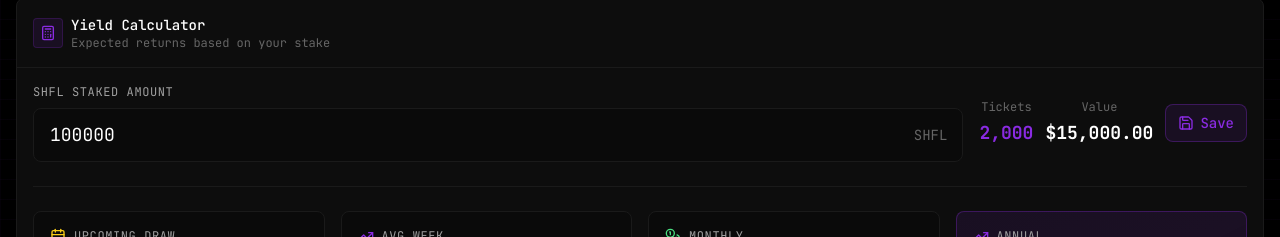
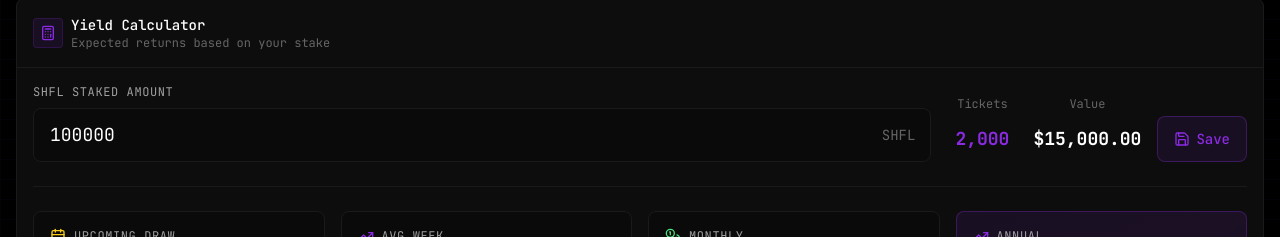
Before and after one commit to eshanhack/shfl-yield-dashboard, a Next.js app: page / in a window 1280 px wide. Shown: the part 361-598 px from the top of the page. Built offline with nearby package versions, Linux system fonts and the light colour scheme; no server answers.

Commit message:
Fix alignment of Tickets, Value, and Save button in Yield Calculator

```diff
--- a/components/YieldCalculatorPanel.tsx
+++ b/components/YieldCalculatorPanel.tsx
@@ -126,7 +126,7 @@ export default function YieldCalculatorPanel({
 
       <div className="p-4">
         {/* Input Section */}
-        <div className="flex flex-col sm:flex-row items-start sm:items-center gap-4 mb-6 pb-6 border-b border-terminal-border">
+        <div className="flex flex-col sm:flex-row items-end gap-4 mb-6 pb-6 border-b border-terminal-border">
           <div className="flex-1 w-full sm:w-auto">
             <label className="block text-xs text-terminal-textSecondary uppercase tracking-wider mb-2">
               SHFL Staked Amount
@@ -145,22 +145,22 @@ export default function YieldCalculatorPanel({
               </span>
             </div>
           </div>
-          <div className="flex items-center gap-3">
-            <div className="text-center">
+          <div className="flex items-end gap-4">
+            <div className="text-center min-w-[70px]">
               <div className="text-xs text-terminal-textMuted mb-1">Tickets</div>
-              <div className="text-lg font-bold text-terminal-accent tabular-nums">
+              <div className="text-lg font-bold text-terminal-accent tabular-nums h-[46px] flex items-center justify-center">
                 {formatNumber(ticketCount)}
               </div>
             </div>
-            <div className="text-center">
+            <div className="text-center min-w-[90px]">
               <div className="text-xs text-terminal-textMuted mb-1">Value</div>
-              <div className="text-lg font-bold text-terminal-text">
+              <div className="text-lg font-bold text-terminal-text h-[46px] flex items-center justify-center">
                 <CurrencyAmount amount={stakingValueUSD} />
               </div>
             </div>
             <button
               onClick={handleSave}
-              className={`flex items-center gap-1.5 px-3 py-2 rounded-lg text-sm font-medium transition-all ${
+              className={`flex items-center gap-1.5 px-4 py-3 rounded-lg text-sm font-medium transition-all h-[46px] ${
                 savedAmount === shflAmount
                   ? "bg-terminal-positive/20 text-terminal-positive border border-terminal-positive/30"
                   : "bg-terminal-accent/10 text-terminal-accent border border-terminal-accent/30 hover:bg-terminal-accent/20"
```
